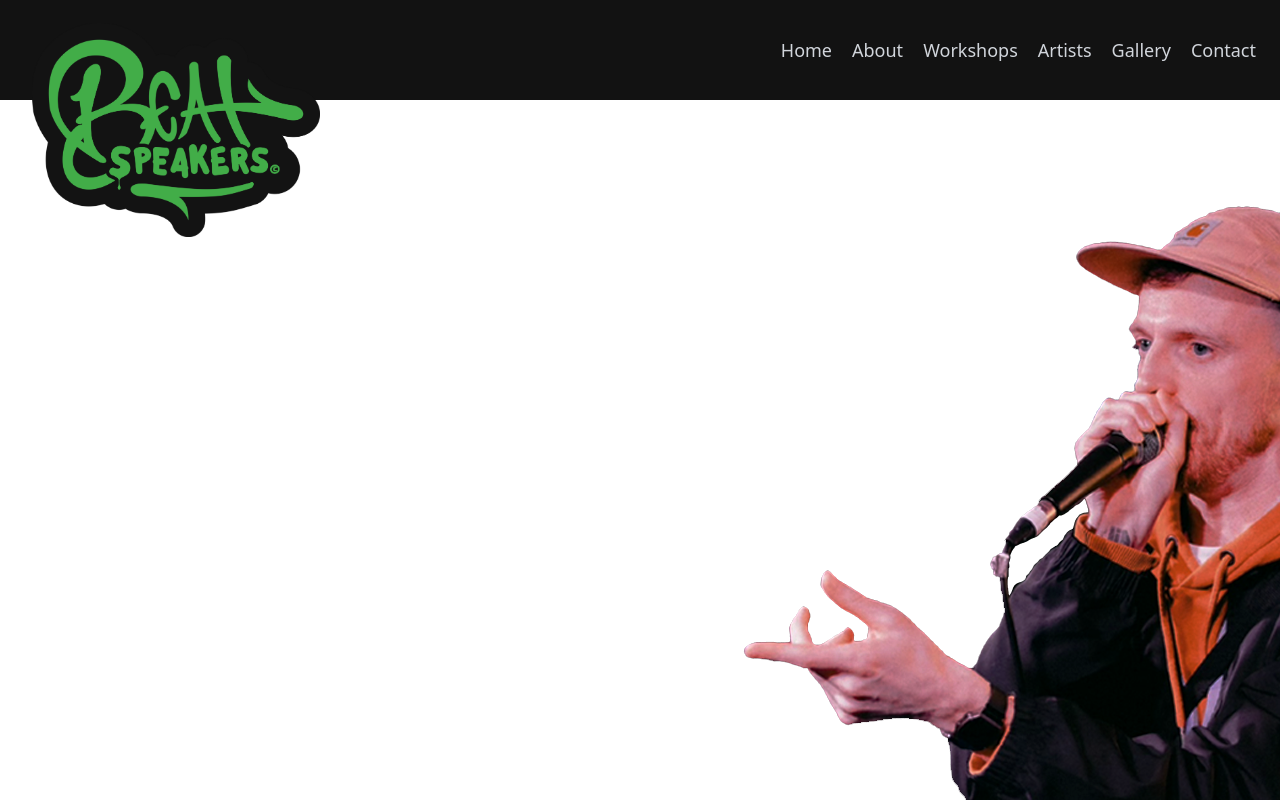
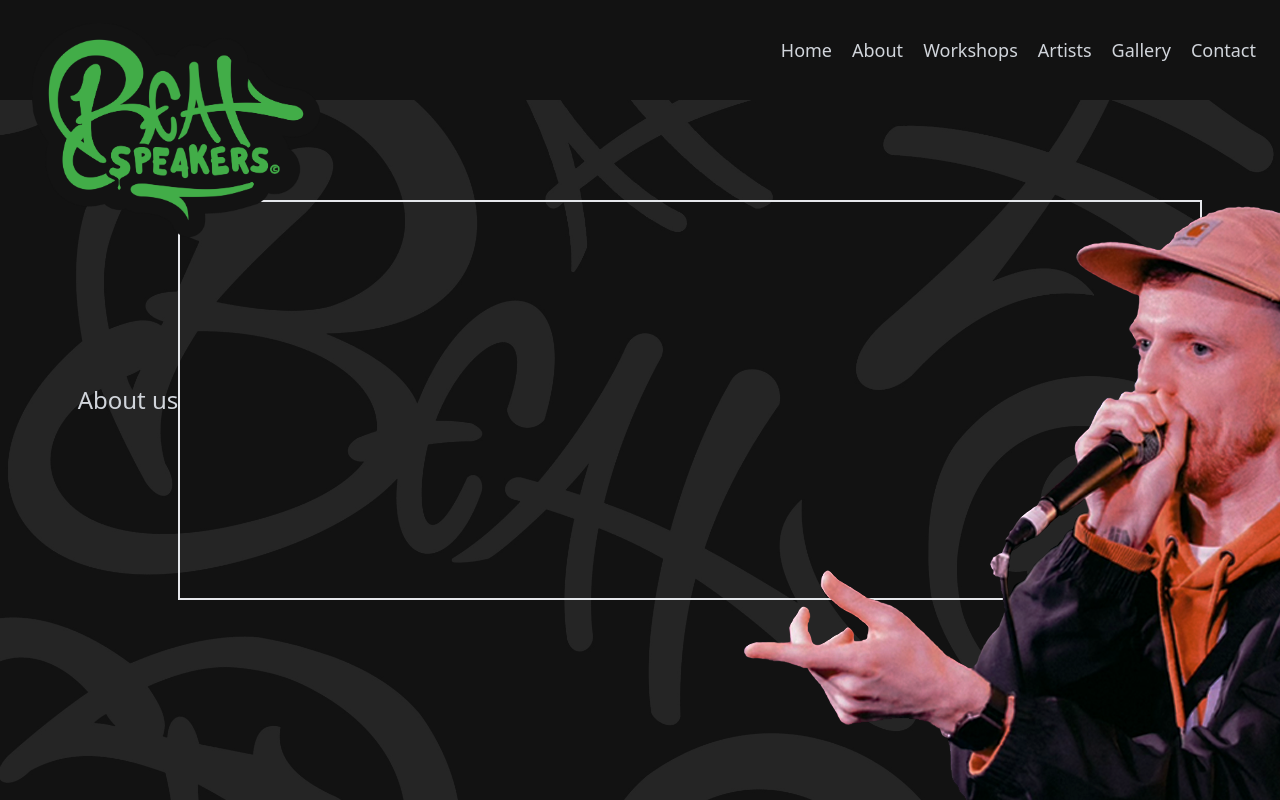
Before and after one commit to ChrisMaylor92/beatspeakers-website, a React (Vite) app in the folder beatspeakers-1/: page /workshops in a window 1280 px wide. Built offline with nearby package versions, Linux system fonts and the light colour scheme.

Commit message:
minor changes

```diff
--- a/beatspeakers-1/src/components/Welcome.jsx
+++ b/beatspeakers-1/src/components/Welcome.jsx
@@ -54,7 +54,7 @@ export const Welcome = () => {
 
                     <div className=" mx-12 ">
                         <p className="text-gray-300 text-left font-bold text-3xl">Testimonials</p>
-                        <p className="text-gray-300 text-left font-bold text-3xl">Write some nice things here, quotes from schools and students</p>
+                        <p className="text-gray-300 text-left  text-3xl">Write some nice things here, quotes from schools and students</p>
                     </div>
                 </div>
 
@@ -87,9 +87,9 @@ export const Welcome = () => {
 
                         </div>
                         </div>
-                        <div className="mr-12 ml-20">
+                        <div className="mr-8 ml-10">
                             <p className="text-gray-300 text-left font-bold text-3xl">Testimonials</p>
-                            <p className="text-gray-300 text-left font-bold text-3xl">Write some nice things here, quotes from schools and students</p>
+                            <p className="text-gray-300 text-left text-3xl">Write some nice things here, quotes from schools and students</p>
                         </div>
                     </div>
 
@@ -151,7 +151,7 @@ export const Welcome = () => {
 
                     <div className="m-8 ">
                         <p className="text-gray-300 text-left font-bold text-3xl">Testimonials</p>
-                        <p className="text-gray-300 text-left font-bold text-3xl">Write some nice things here, quotes from schools and students</p>
+                        <p className="text-gray-300 text-left  text-3xl">Write some nice things here, quotes from schools and students</p>
                     </div>
             </div>
             <div id="about" className="">
--- a/beatspeakers-1/src/components/Workshops.jsx
+++ b/beatspeakers-1/src/components/Workshops.jsx
@@ -1,5 +1,14 @@
 export const Workshops = () => {
     return (
-        <h1>Workshops</h1>
+        <div id="about" className="w-screen f-screen ">
+            <div className="flex items-center justify-center w-screen h-screen text-gray-300 text-2xl">
+                <p>About us</p>
+                <div className=" w-4/5 h-1/2 border-2">
+
+                </div>
+
+
+             </div>
+        </div>
     )
 }
```
